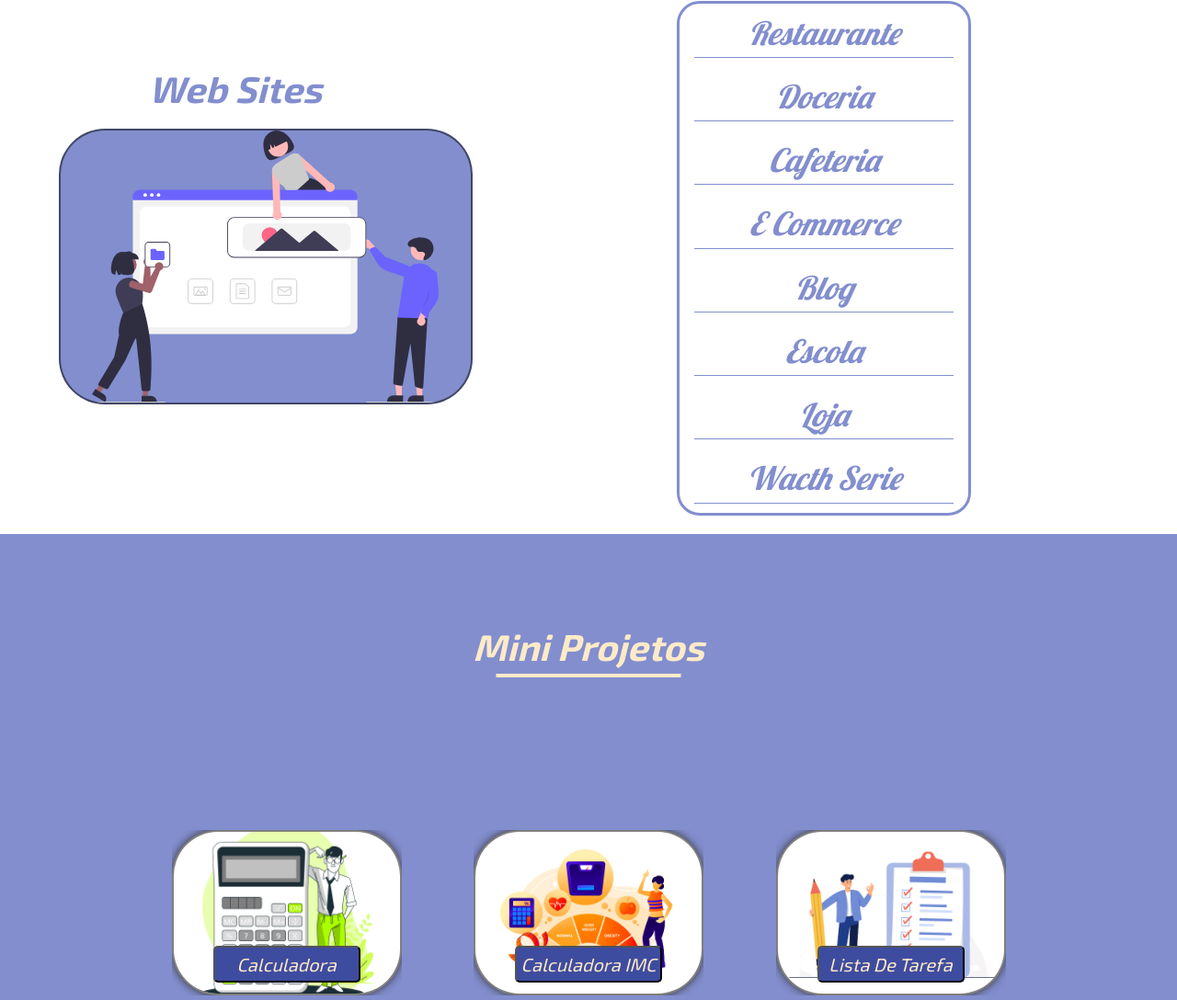
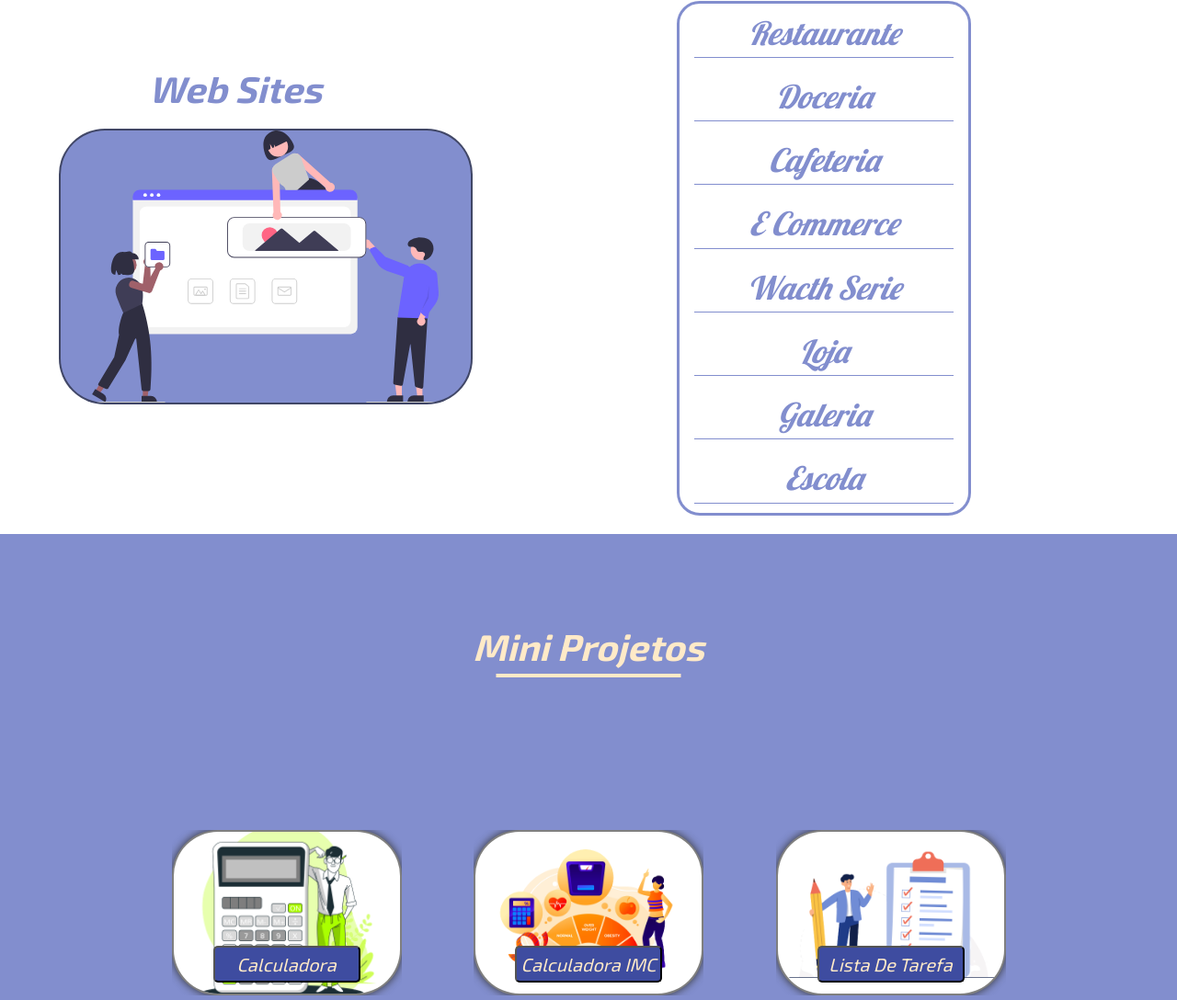
Before and after one commit to Luk3rF7/Portfolio_Front_Ends, a plain HTML site: page index.html in a window 1280 px wide. Shown: the part 2619-3707 px from the top of the page at 92% size. Drawn offline with nearby package versions, Linux system fonts and the light colour scheme; a web font is replaced by a local one.

Commit message:
mod: atualizando

```diff
--- a/index.html
+++ b/index.html
@@ -121,12 +121,12 @@
 
                 <a href="./frontend/landing_page/Restaurante/index.html">Restaurante</a>
                 <a href="./frontend/landing_page/food_page/index.html">Doceria</a>
-                <a href="#">Cafeteria</a>
-                <a href="#">E commerce</a>
-                <a href="#">Blog</a>
-                <a href="#">Escola</a>
-                <a href="#">Loja</a>
+                <a href="./frontend/landing_page/cafeteria/index.html">Cafeteria</a>
+                <a href="./frontend/landing_page/E-commerce/index">E commerce</a>
                 <a href="./frontend/landing_page/clock_watch/index.html">Wacth Serie</a>
+                <a href="./frontend/landing_page/loja/index">Loja</a>
+                <a href="./frontend/landing_page/galeria">Galeria</a>
+                <a href="./frontend/landing_page/Produtos/">Escola</a>
 
               </div>
 
```
